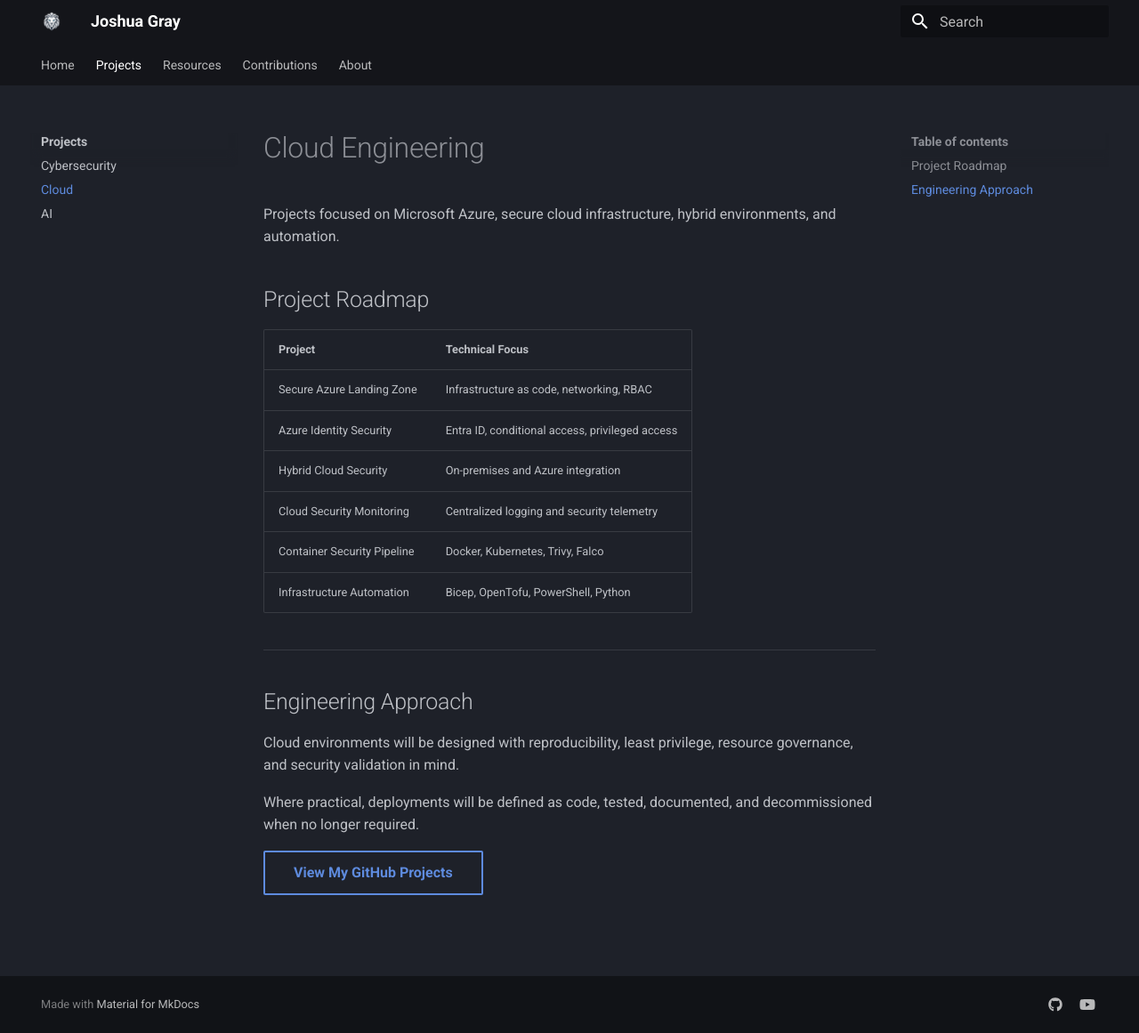
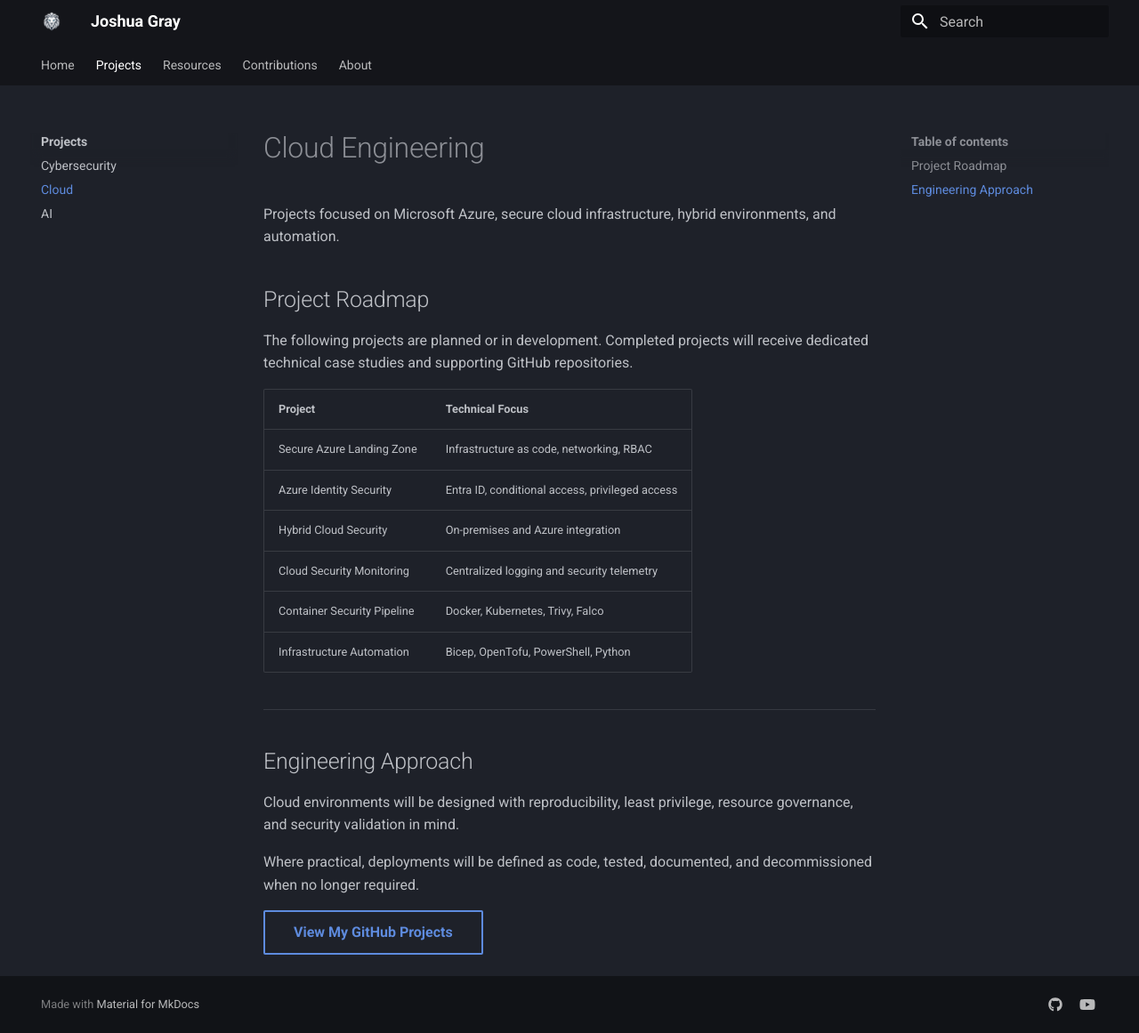
Before and after one commit to joshua-gray-sec/joshua-gray-sec.github.io, an MkDocs documentation site: the page built from docs/projects/cloud.md, in a window 1280 px wide and 1161 px high. Shown: the whole window at 89% size. Built offline with MkDocs 1.6.1 and Material for MkDocs 9.7.7, drawn with Linux system fonts in a browser that asks for light colours.

Commit message:
Update cloud and AI engineering project roadmaps

```diff
--- a/docs/projects/cloud.md
+++ b/docs/projects/cloud.md
@@ -4,6 +4,10 @@ Projects focused on Microsoft Azure, secure cloud
 infrastructure, hybrid environments, and automation.
 
 ## Project Roadmap
+
+The following projects are planned or in development.
+Completed projects will receive dedicated technical case
+studies and supporting GitHub repositories.
 
 | Project | Technical Focus |
 |---|---|
```
Also changed, not shown: docs/projects/ai-security.md (+4 -0 lines).
